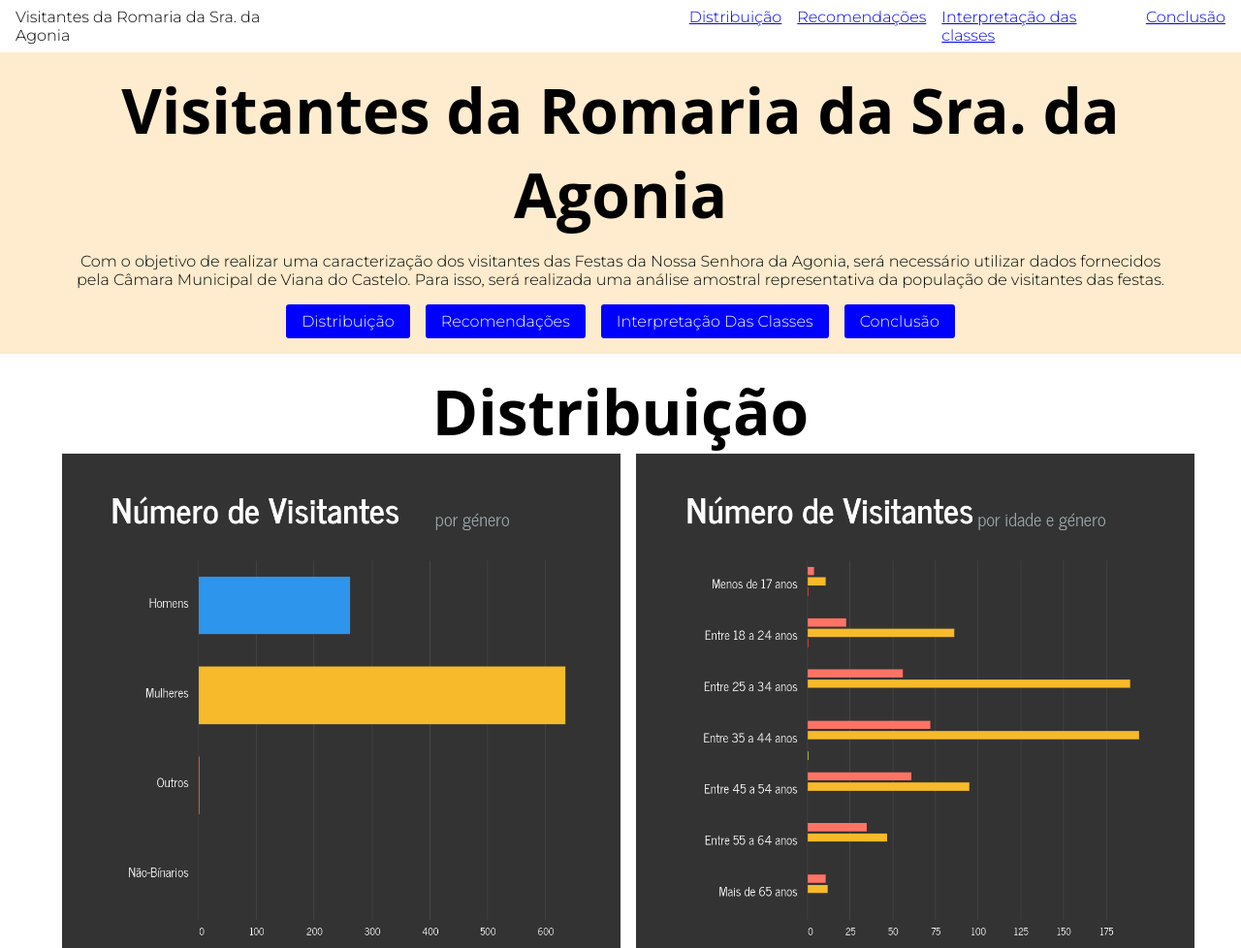
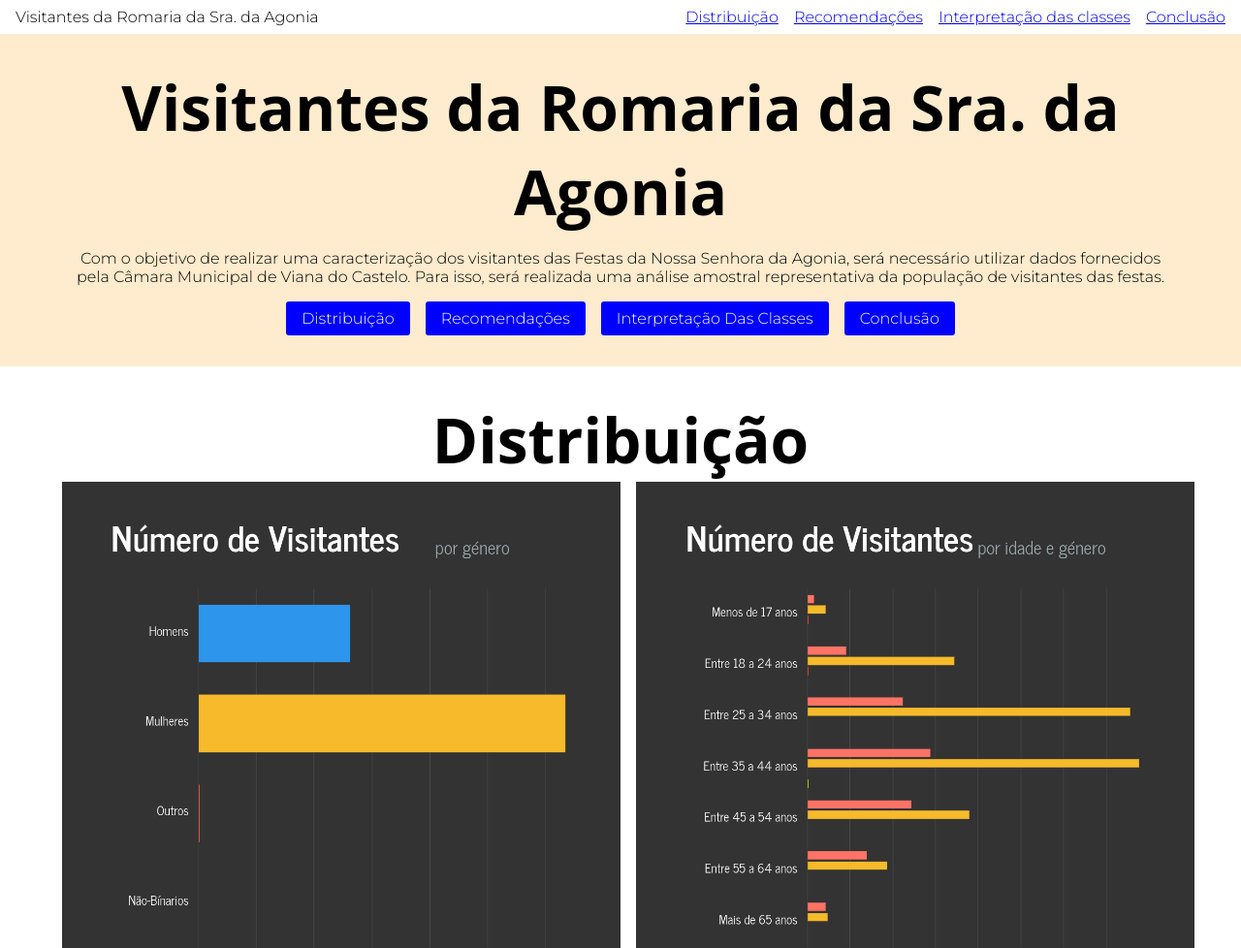
Before and after one commit to CunhaPedro25/romariaAgonia, a plain HTML site: page index.html in a window 1280 px wide. Shown: the top 978 px of the page at 97% size. Drawn offline with Linux system fonts and the light colour scheme.

Commit message:
Mais modificações

```diff
--- a/style.css
+++ b/style.css
@@ -13,6 +13,7 @@ body{
   width: 100vw;
 
   font-family: 'Montserrat', sans-serif;
+  overflow-x: hidden;
 }
 
 h1{
@@ -31,11 +32,15 @@ header{
   position: sticky;
   top: 0;
 
+  padding-top: 0.5rem;
+  padding-bottom: 0.5rem;
+
   background-color: white;
+  width: 100%;
+}
 
-  gap:24rem;
-
-  padding: 0.5rem 1rem;
+header div{
+  padding: 0 1rem;
 }
 
 section{
@@ -43,7 +48,7 @@ section{
   flex-direction: column;
   align-items: center;
   justify-content: center;
-  padding: 1rem;
+  padding: 2rem;
   padding-left: 4rem;
   padding-right: 4rem;
   text-align: center;
```
